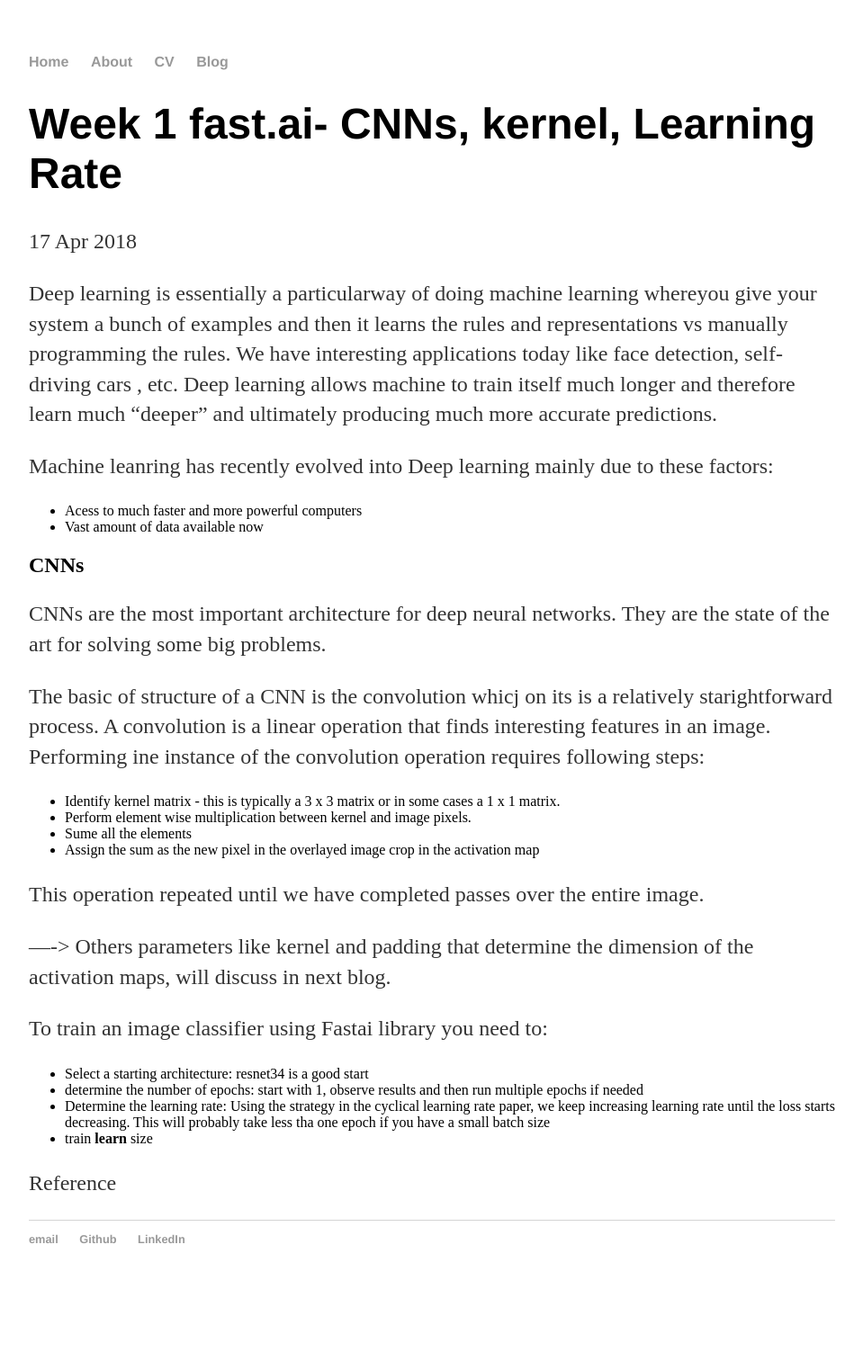
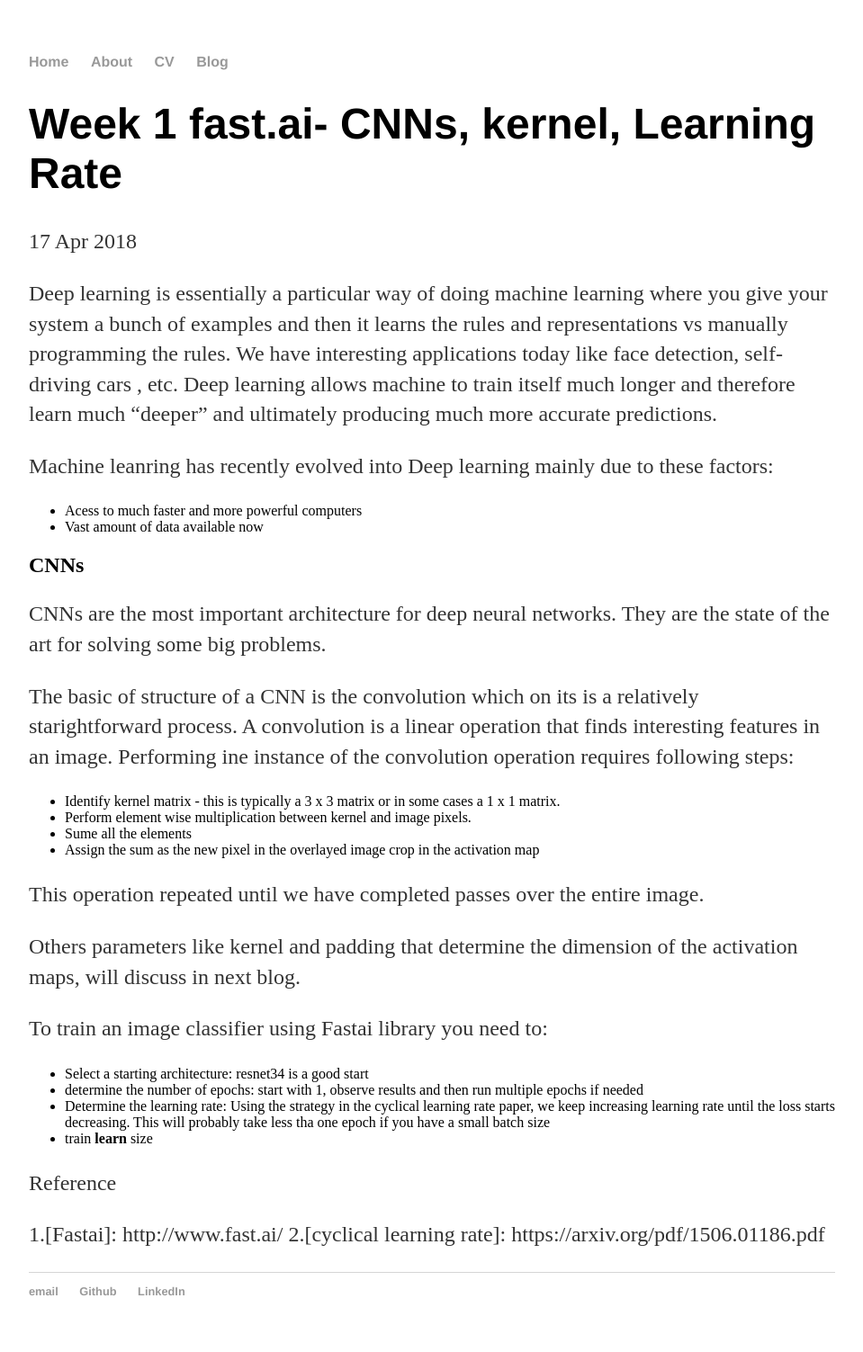
Before and after one commit to summii/summii.github.io, a Jekyll site: the page built from _posts/2018-04-17-week1-fastai-cnns-optimal-learning-rate.md, in a window 1280 px wide. Shown: the whole page at 90% size, without its empty margins (160-1119 px from the left). Built offline with Jekyll 4.4.1, drawn with Linux system fonts in a browser that asks for light colours; before the commit the page ends 1445 px from its top, so only the background shows below that.

Commit message:
minor changes

```diff
--- a/_posts/2018-04-17-week1-fastai-cnns-optimal-learning-rate.md
+++ b/_posts/2018-04-17-week1-fastai-cnns-optimal-learning-rate.md
@@ -4,7 +4,7 @@ title: "Week 1 fast.ai- CNNs, kernel, Learning Rate"
 date: 2018-04-17
 ---
 
-Deep learning is essentially a particularway of doing machine learning whereyou give your system a bunch of examples and then it learns the rules and representations vs manually programming the rules. We have interesting applications today like face detection, self-driving cars , etc. Deep learning allows machine to train itself much longer and therefore learn much "deeper" and ultimately producing much more accurate predictions.
+Deep learning is essentially a particular way of doing machine learning where you give your system a bunch of examples and then it learns the rules and representations vs manually programming the rules. We have interesting applications today like face detection, self-driving cars , etc. Deep learning allows machine to train itself much longer and therefore learn much "deeper" and ultimately producing much more accurate predictions.
 
 Machine leanring has recently evolved into Deep learning mainly due to these factors:
 
@@ -15,7 +15,7 @@ Machine leanring has recently evolved into Deep learning mainly due to these fac
 
 CNNs are the most important architecture for deep neural networks. They are the state of the art for solving some big problems.
 
-The basic of structure of a CNN is the convolution whicj on its is a relatively starightforward process. A convolution is a linear operation that finds interesting features in an image. Performing ine instance of the convolution operation requires following steps:
+The basic of structure of a CNN is the convolution which on its is a relatively starightforward process. A convolution is a linear operation that finds interesting features in an image. Performing ine instance of the convolution operation requires following steps:
 
 * Identify kernel matrix -  this is typically a 3 x 3 matrix or in some cases a 1 x 1 matrix.
 * Perform element wise multiplication between kernel and image pixels.
@@ -24,7 +24,7 @@ The basic of structure of a CNN is the convolution whicj on its is a relatively
 
 This operation repeated until we have completed passes over the entire image.
 
-----> Others parameters like kernel and padding that determine the dimension of the activation maps, will discuss in next blog.
+Others parameters like kernel and padding that determine the dimension of the activation maps, will discuss in next blog.
 
 To train an image classifier using Fastai library you need to:
 
@@ -35,3 +35,6 @@ probably take less tha one epoch if you have a small batch size
 * train **learn** size
 
 Reference
+
+1.[Fastai]: http://www.fast.ai/
+2.[cyclical learning rate]: https://arxiv.org/pdf/1506.01186.pdf
```
